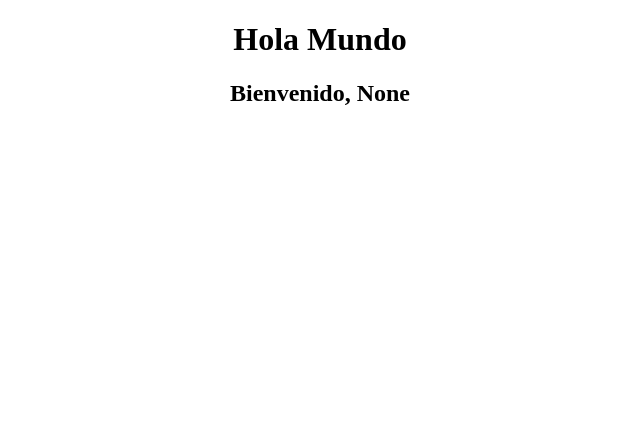
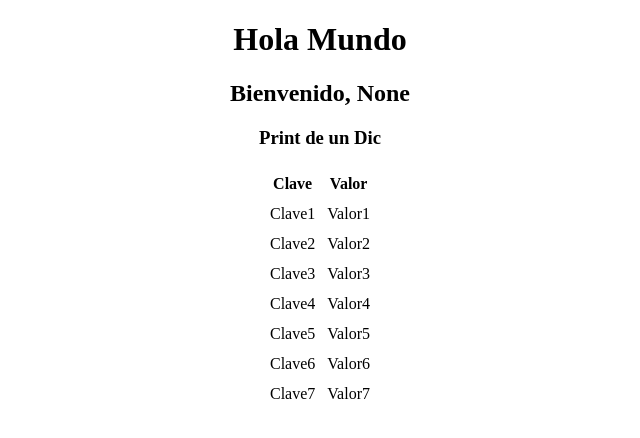
Before and after one commit to jaVillena17/flask-test, a Flask app: page /render in a window 1280 px wide. Shown: the top 438 px of the page, without its empty margins (320-960 px from the left). Run offline with Flask 3, Linux system fonts and the light colour scheme.

Commit message:
render de un html con diccionario por param

```diff
--- a/routes.py
+++ b/routes.py
@@ -45,7 +45,16 @@ def index():
 class renderView(MethodView):
     def get(self):
         nombre = request.args.get('name')
-        return render_template('index.html', name=nombre)
+        diccionario = {
+            'Clave1': 'Valor1',
+            'Clave2': 'Valor2',
+            'Clave3': 'Valor3',
+            'Clave4': 'Valor4',
+            'Clave5': 'Valor5',
+            'Clave6': 'Valor6',
+            'Clave7': 'Valor7',
+        }
+        return render_template('index.html', name=nombre, diccionario=diccionario)
     def post(self):
         return "Hola Mundo!"
     def put(self):
--- a/static/css/style.css
+++ b/static/css/style.css
@@ -1,6 +1,13 @@
 *{
     box-sizing: border-box;
 }
-h1, h2{
+h1, h2, h3{
     text-align: center;
 }
+table{
+    margin: 0 auto;
+    text-align: center;
+}
+td, th{
+    padding: 5px;
+}
--- a/templates/index.html
+++ b/templates/index.html
@@ -11,6 +11,17 @@
     <h2>
         Bienvenido, {{ name }}
     </h2>
+    <h3>Print de un Dic</h3>
+    <table>
+        <tr><th>Clave</th><th>Valor</th></tr>
+        {% for x in diccionario %}
+            <tr>
+                <td>{{ x }}</td>
+                <td>{{ diccionario[x] }}</td>
+            </tr>
+        {% endfor %}
+    </table>
+
 </body>
 
 </html>
```
